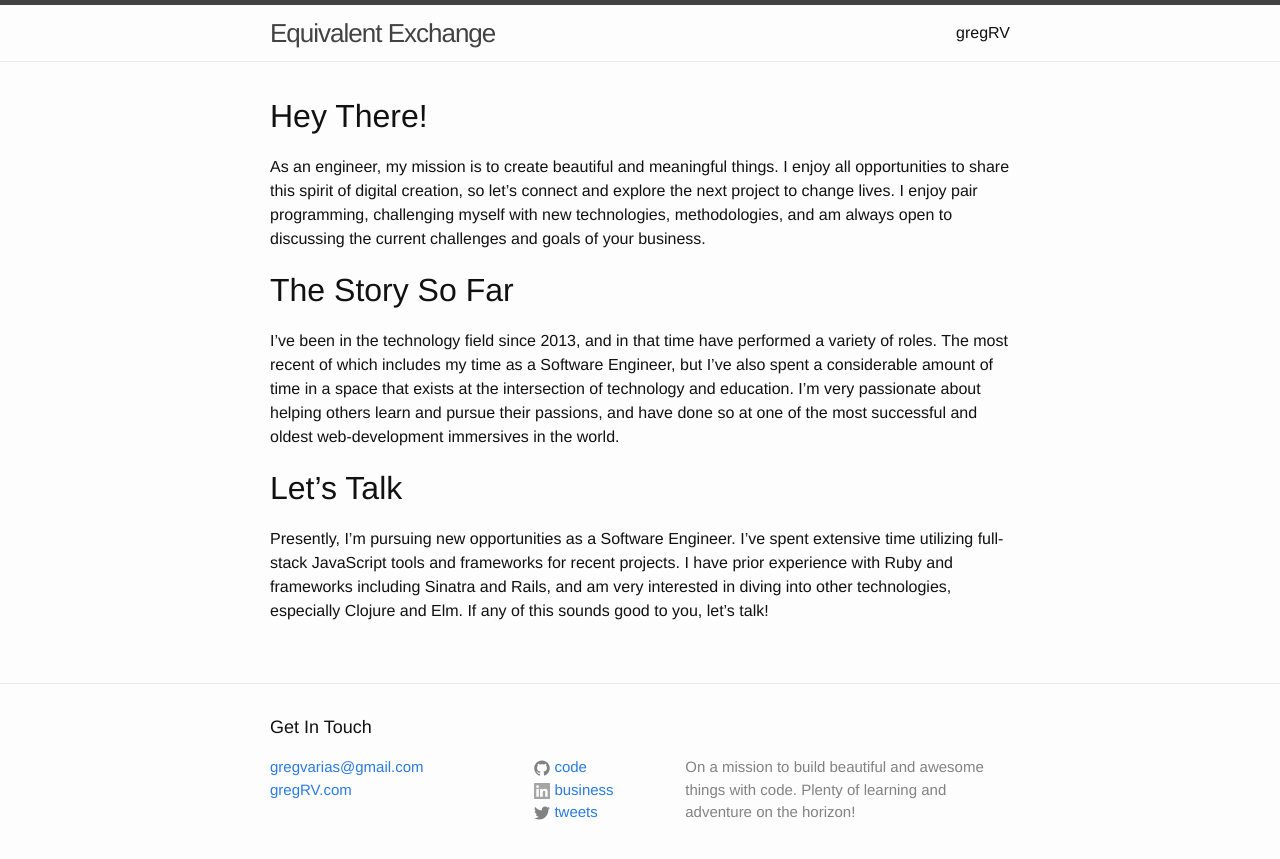
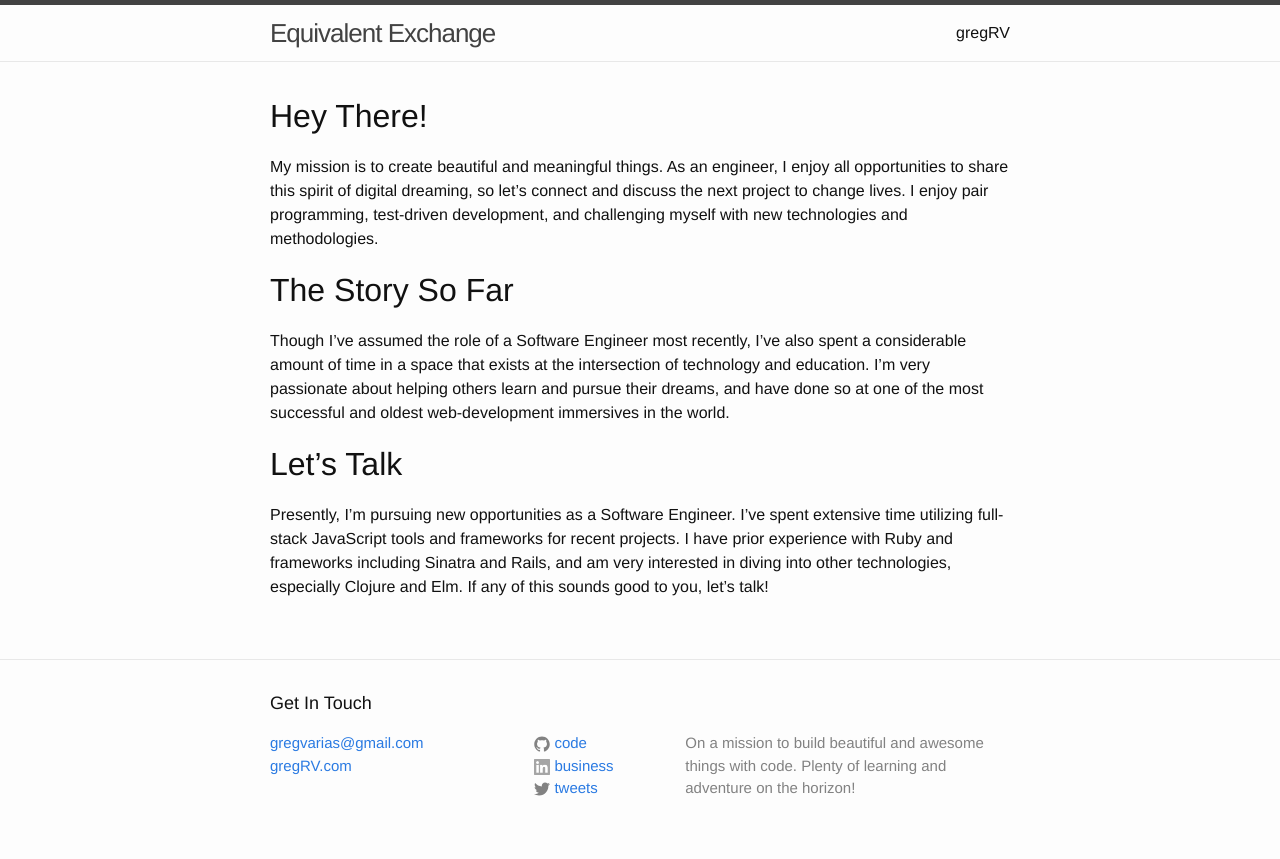
Before and after one commit to gregRV/eqex, a Jekyll site: the page built from about.md, in a window 1280 px wide. Shown: the top 859 px of the page. Built offline with Jekyll 4.4.1, drawn with Linux system fonts in a browser that asks for light colours.

Commit message:
Update readme for better wording, and is consistent with LinkedIn and other job-site profiles.

```diff
--- a/about.md
+++ b/about.md
@@ -5,10 +5,10 @@ permalink: /about/
 ---
 
 ## Hey There!
-As an engineer, my mission is to create beautiful and meaningful things. I enjoy all opportunities to share this spirit of digital creation, so let's connect and explore the next project to change lives. I enjoy pair programming, challenging myself with new technologies, methodologies, and am always open to discussing the current challenges and goals of your business.
+My mission is to create beautiful and meaningful things. As an engineer, I enjoy all opportunities to share this spirit of digital dreaming, so let's connect and discuss the next project to change lives. I enjoy pair programming, test-driven development, and challenging myself with new technologies and methodologies.
 
 ## The Story So Far
-I've been in the technology field since 2013, and in that time have performed a variety of roles. The most recent of which includes my time as a Software Engineer, but I've also spent a considerable amount of time in a space that exists at the intersection of technology and education. I'm very passionate about helping others learn and pursue their passions, and have done so at one of the most successful and oldest web-development immersives in the world.
+Though I've assumed the role of a Software Engineer most recently, I've also spent a considerable amount of time in a space that exists at the intersection of technology and education. I'm very passionate about helping others learn and pursue their dreams, and have done so at one of the most successful and oldest web-development immersives in the world.
 
 ## Let's Talk
 Presently, I'm pursuing new opportunities as a Software Engineer. I've spent extensive time utilizing full-stack JavaScript tools and frameworks for recent projects. I have prior experience with Ruby and frameworks including Sinatra and Rails, and am very interested in diving into other technologies, especially Clojure and Elm. If any of this sounds good to you, let's talk!
```
